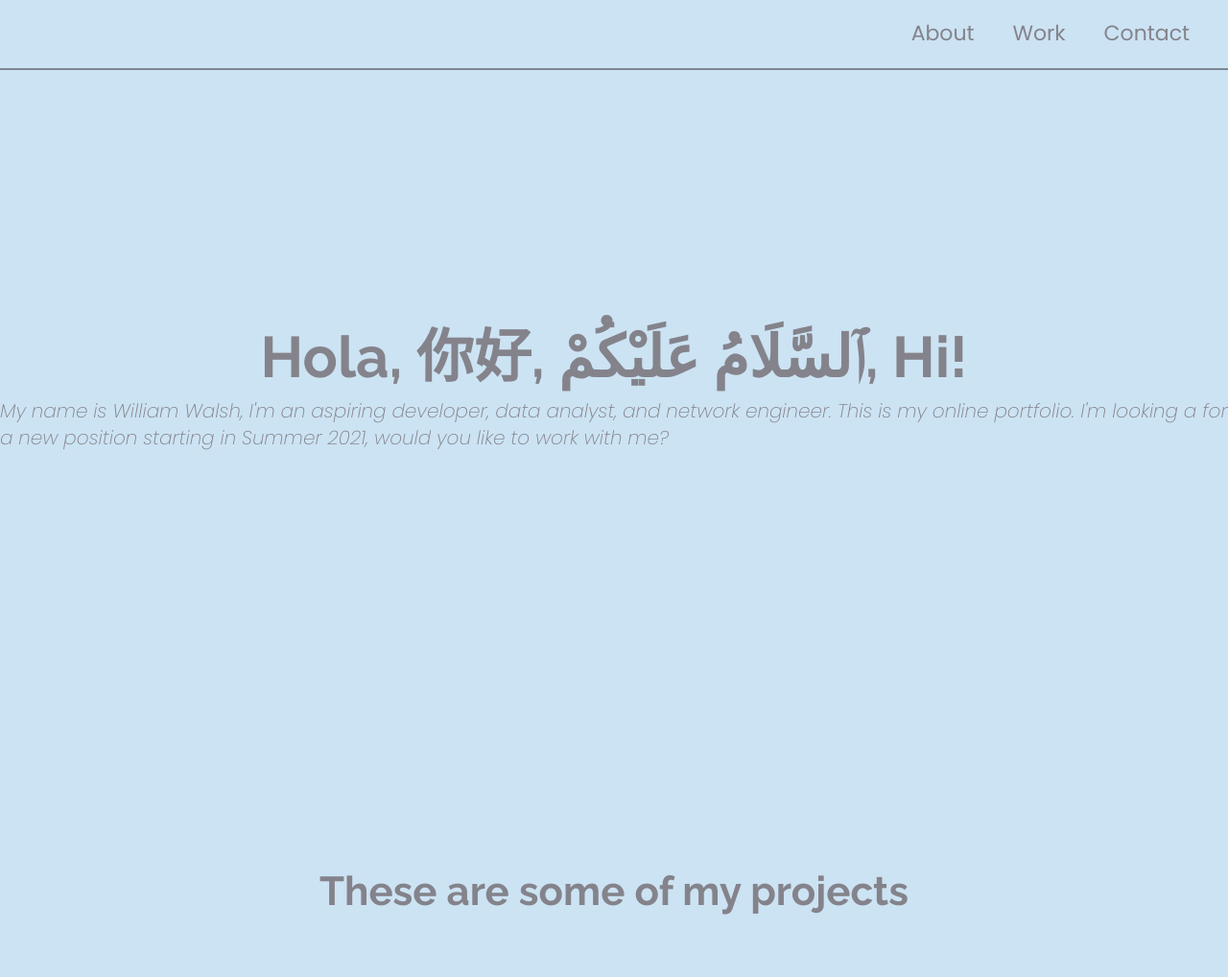
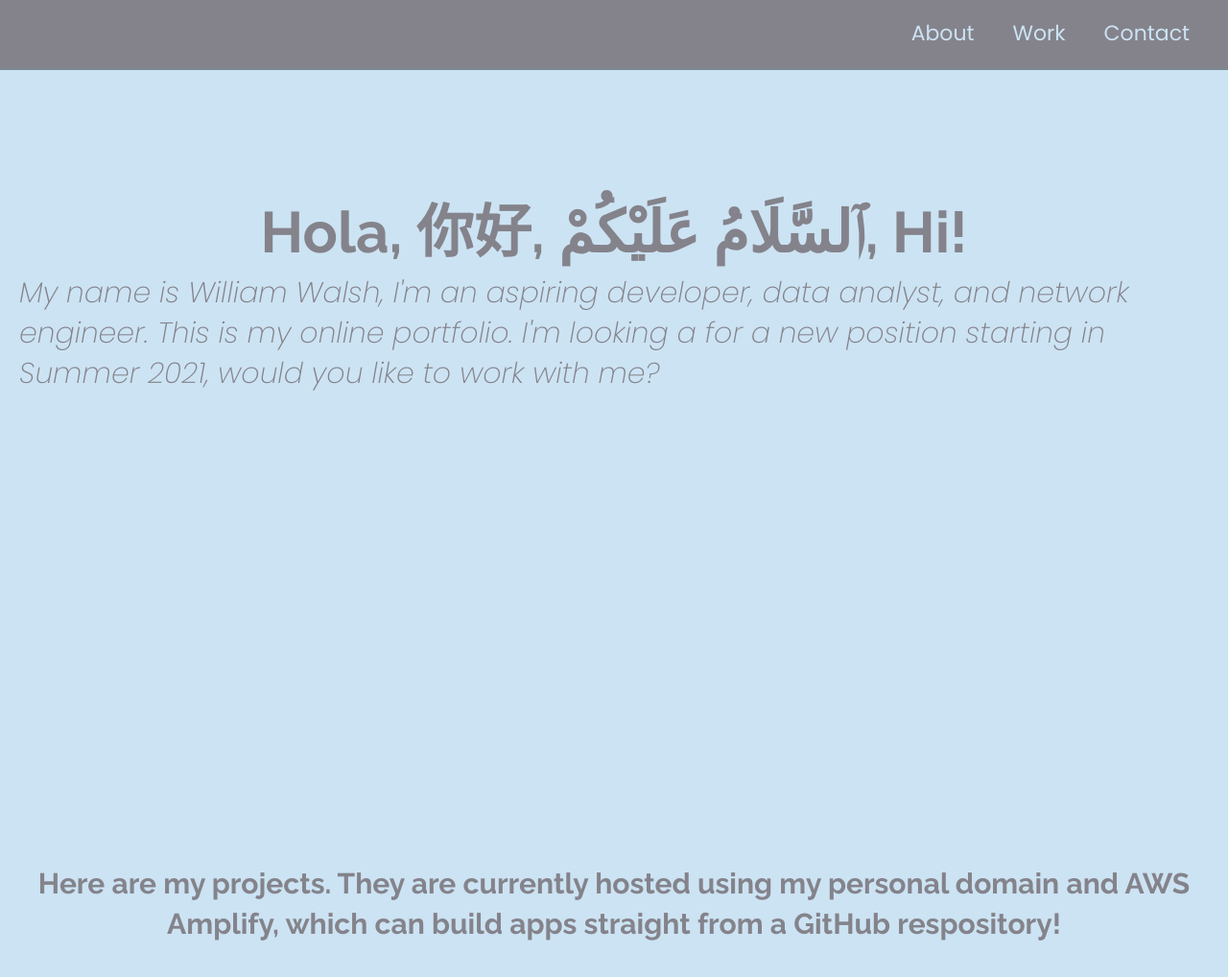
Before and after one commit to willwalsh96/Thanos, a PHP site: page /index.html in a window 1280 px wide. Shown: the top 1018 px of the page at 96% size. Run offline with PHP 8.4, Linux system fonts and the light colour scheme; some libraries are stand-ins or nearby versions.

Commit message:
Ready to Ship! 8. )

```diff
--- a/index.html
+++ b/index.html
@@ -13,19 +13,20 @@
   rel="stylesheet"
 />
 <link rel="stylesheet" type="text/css" href="stylesheet.css" media="screen"/>
+<link rel="global-new" type="text/css" href="global-new.css" media="screen"/>
 <meta http-equiv="Content-Type" content="text/html; charset=utf-8">
 <!-- START NAV -->
 
 <nav id="navbar" class="nav">
   <ul class="nav-list">
     <li>
-      <a href="#welcome-section">About</a>
+      <a href="#welcome-section" class= class1>About</a>
     </li>
     <li>
-      <a href="#projects">Work</a>
+      <a href="#projects" class= class1>Work</a>
     </li>
     <li>
-      <a href="#contact">Contact</a>
+      <a href="#contact" class= class1>Contact</a>
     </li>
   </ul>
 </nav>
@@ -45,13 +46,13 @@
 <!-- START PROJECTS SECTION -->
 
 <section id="projects" class="projects-section">
-  <h2 class="projects-section-header">These are some of my projects</h2>
+  <h2 class="projects-section-header">Here are my projects. They are currently hosted using my personal domain and AWS Amplify, which can build apps straight from a GitHub respository!</h2>
 <!-- //personal gatsby site start -->
   <div class="projects-grid">
     <a
       href="http://williamtecumsehwalsh.com"
       target="_blank"
-      class="project project-tile"
+      class="project project-tile, class1"
     >
       <img
         class="project-image"
@@ -70,20 +71,20 @@
     <a
       href="http://current-branch.williamtecumsehwalsh.com"
       target="_blank"
-      class="project project-tile"
+      class="project project-tile, class1"
     >
       <img
         class="project-image"
-        src="https://raw.githubusercontent.com/freeCodeCamp/cdn/master/build/testable-projects-fcc/images/random-quote-machine.png"
+        src= "wtw2.png"
         alt="project"
       />
       <p class="project-title">
         <span class="code">&lt;</span>
-        Random Quote Machine
+        React Resume
         <span class="code">&#47;&gt;</span>
       </p>
     </a>
-    <a
+    <!-- <a
       href="https://codepen.io/freeCodeCamp/full/wgGVVX"
       target="_blank"
       class="project project-tile"
@@ -98,8 +99,8 @@
         JavaScript Calculator
         <span class="code">&#47;&gt;</span>
       </p>
-    </a>
-    <a
+    </a> -->
+    <!-- <a
       href="https://codepen.io/freeCodeCamp/full/mVEJag"
       target="_blank"
       class="project project-tile"
@@ -114,8 +115,8 @@
         Map Data Across the Globe
         <span class="code">&#47;&gt;</span>
       </p>
-    </a>
-    <a
+    </a> -->
+    <!-- <a
       href="https://codepen.io/freeCodeCamp/full/wGqEga"
       target="_blank"
       class="project project-tile"
@@ -130,8 +131,8 @@
         Wikipedia Viewer
         <span class="code">&#47;&gt;</span>
       </p>
-    </a>
-    <a
+    </a> -->
+    <!-- <a
       href="https://codepen.io/freeCodeCamp/full/KzXQgy"
       target="_blank"
       class="project project-tile"
@@ -146,14 +147,14 @@
         Data Analysis
         <span class="code">&#47;&gt;</span>
       </p>
-    </a>
+    </a> -->
   </div>
 
   <a
     href="https://github.com/willwalsh96/"
-    class="btn btn-show-all"
+    class="btn btn-show-all, class2"
     target="_blank"
-    >Show all<i class="fas fa-chevron-right"></i
+    >There's more on my GitHub<i class="fas fa-chevron-right"></i
   ></a>
 </section>
 
@@ -177,7 +178,7 @@
       id="profile-link"
       href="https://github.com/willwalsh96"
       target="_blank"
-      class="btn contact-details"
+      class="btn contact-details, class2"
       ><i class="fab fa-github"></i> GitHub</a
     >
     <!-- <a
@@ -186,10 +187,10 @@
       class="btn contact-details"
       ><i class="fab fa-twitter"></i> Twitter</a
     > -->
-    <a href="mailto:williamtecumsehwalsh@gmail.com" class="btn contact-details"
+    <a href="mailto:williamtecumsehwalsh@gmail.com" class="btn contact-details, class2"
       ><i class="fas fa-at"></i> Send a mail</a
     >
-    <a href="tel:630-981-4591" class="btn contact-details"
+    <a href="tel:630-981-4591" class="btn contact-details, class2"
       ><i class="fas fa-mobile-alt"></i> Call me</a
     >
   </div>
--- a/stylesheet.css
+++ b/stylesheet.css
@@ -1,3 +1,4 @@
+
 /* Custom properties/variables  */
 :root {
   --main-white: #cce3f3;
@@ -75,7 +76,9 @@ body {
   line-height: 1.4;
   color: var(--main-gray);
 }
-
+li {
+  color: var(--main-red);
+}
 h1,
 h2 {
   font-family: 'Raleway', sans-serif;
@@ -95,12 +98,16 @@ ul {
   list-style: none;
 }
 
-a {
+a.class1 {
+  text-decoration: none;
+  color: var(--main-red);
+}
+a.class2 {
   text-decoration: none;
   color: var(--main-gray);
 }
-
-img {
+/* used for header, contact, and code text cause they are hyperlinks */
+oimg {
   display: block;
   width: 100%;
 }
@@ -114,7 +121,7 @@ img {
   top: 0;
   left: 0;
   width: 100%;
-  background: var(--main-red);
+  background: var(--main-gray);
   box-shadow: 0 2px 0 rgba(0, 0, 0, 0.4);
   z-index: 10;
 }
@@ -142,6 +149,8 @@ img {
 
 .nav-list a:hover {
   background: var(--main-red);
+  box-shadow: 0 2px 0 rgba(0, 0, 0, 0.4);
+
 }
 
 /* Welcome section */
@@ -149,20 +158,23 @@ img {
 .welcome-section {
   display: flex;
   flex-direction: column;
-  justify-content: center;
   align-items: center;
   width: 100%;
   height: 100vh;
   background-color: #cce3f3;
+  padding-top: 20rem;
   /* background-image: linear-gradient(62deg, #3a3d40 0%, #181719 100%); */
 }
 
 .welcome-section > p {
-  font-size: 2rem;
-  font-weight: 200;
+  font-size: 3rem;
+  font-weight: 500;
   font-style: italic;
   color: var(--main-gray);
   position: sticky;
+  align-items: center;
+  padding-left: 2rem;
+  padding-right: 2rem;
 }
 
 /* Projects section */
@@ -173,10 +185,15 @@ img {
   background: var(--main-red);
 }
 
+.projects-header > h2 {
+  font-size: 3rem;
+}
+
 .projects-section-header {
-  max-width: 640px;
+  /* max-width: 640px; */
   margin: 0 auto 6rem auto;
   border-bottom: 0.2rem solid var(--main-red);
+  font-size: 3rem;
 }
 
 @media (max-width: 28.75em) {
@@ -213,7 +230,7 @@ img {
 }
 
 .code {
-  color: var(--main-gray);
+  color: var(--main-red);
   transition: color 0.3s ease-out;
 }
 
```
Also changed, not shown: global-new.css (added, +119 -0 lines), wtw2.png (added), 1 other file.
